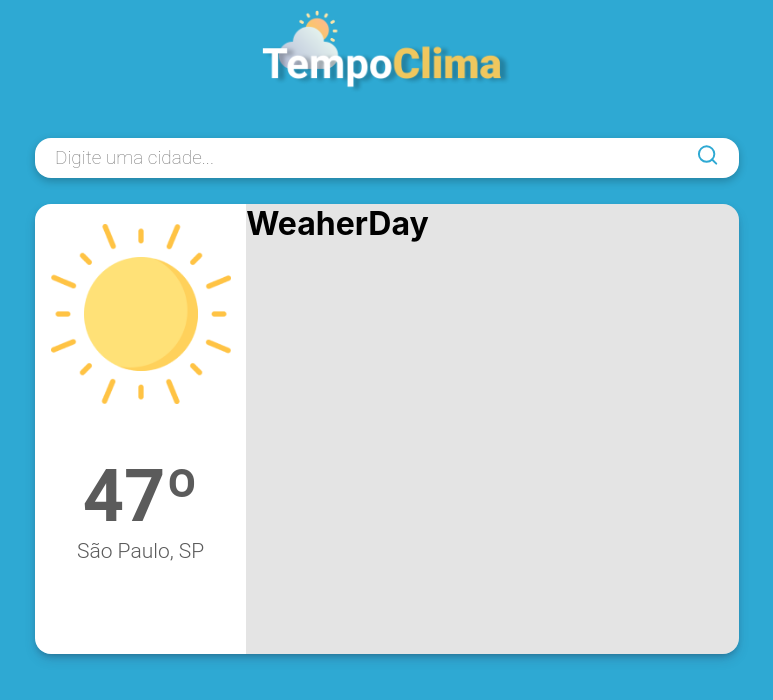
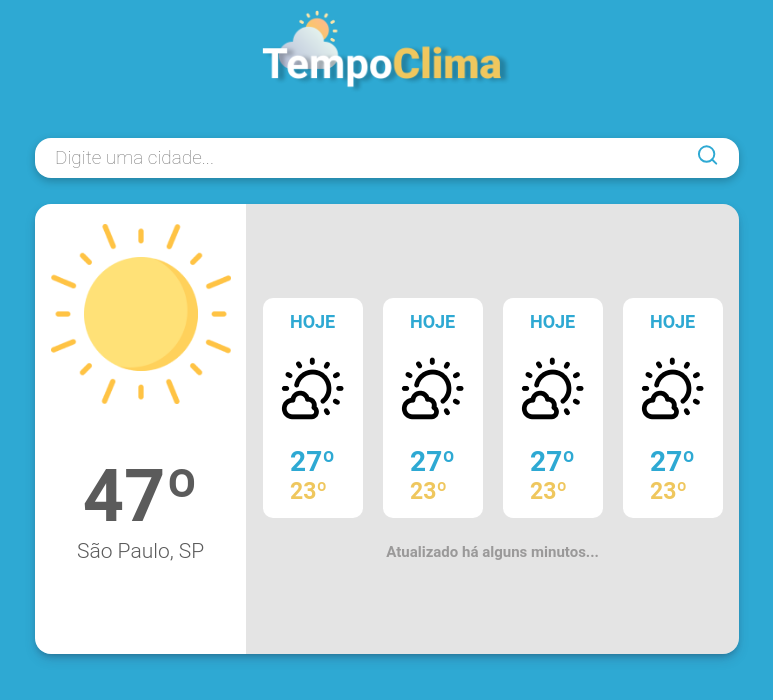
Before and after one commit to filipezaidan/weather-web, a React (Create React App) app in the folder weather/: page / in a window 1280 px wide. Shown: the top 700 px of the page, without its empty margins (253-1026 px from the left). Built offline with nearby package versions, Linux system fonts and the light colour scheme; the HTML template or start-up script is replaced by a standard one.

Commit message:
changes design in components

```diff
--- a/weather/src/App.styles.ts
+++ b/weather/src/App.styles.ts
@@ -69,13 +69,29 @@ export const WeatherToday = styled.div`
     border-radius: 16px 0px 0px 16px;
 
 `;
-export const WeatherWeek = styled.div`
+export const WeatherWrapper = styled.div`
+    display: flex;
+    /* padding: 20px; */
+    justify-content: center;
+    align-items: center;
+    flex-direction: column;
     background-color: #E4E4E4;
     height: 100%;
     width: 70%;
     border-radius: 0px 16px 16px 0px;
 `;
+export const WeatherWeek = styled.div`
+    display: flex;
+    flex-direction: row;
+`;
 
+export const WeatherUpdate = styled.p`
+    font-size: 15px;
+    font-family: 'Roboto';
+    font-weight: bold;
+    color: #9A9999;
+    margin-top: 25px
+`;
 export const WeatherImage = styled.img`
     width: 180px;
     height: 180px;
--- a/weather/src/App.tsx
+++ b/weather/src/App.tsx
@@ -27,9 +27,17 @@ const App = () => {
 
           </C.WeatherToday>
 
-          <C.WeatherWeek>
-            <WeatherDay/>
-          </C.WeatherWeek>
+          <C.WeatherWrapper>
+
+            <C.WeatherWeek>
+              <WeatherDay/>
+              <WeatherDay/>
+              <WeatherDay/>
+              <WeatherDay/>
+            </C.WeatherWeek>
+
+            <C.WeatherUpdate>Atualizado há alguns minutos...</C.WeatherUpdate>
+        </C.WeatherWrapper>
         </C.WeatherArea>
 
       </C.Container>
--- a/weather/src/components/WeatherWeekDay/index.tsx
+++ b/weather/src/components/WeatherWeekDay/index.tsx
@@ -1,8 +1,18 @@
 import * as C from './styles'
+import climate from '../../assets/climate.png';
 
 const WeatherDay = () => {
     return(
-        <h1>WeaherDay</h1>
+        <C.Container>
+            <C.Day>HOJE</C.Day>
+            <C.Icon src={climate}/>
+
+            <C.Temperature>
+                <C.Max>27º</C.Max>
+
+                <C.Min>23º</C.Min>
+            </C.Temperature>
+        </C.Container>
     );
 }
 
--- a/weather/src/components/WeatherWeekDay/styles.ts
+++ b/weather/src/components/WeatherWeekDay/styles.ts
@@ -1 +1,36 @@
 import styled from 'styled-components';
+
+
+export const Container = styled.div`
+    display: flex;
+    flex-direction: column;
+    justify-content: space-around;
+    align-items: center;
+    background-color: #FFF;
+    width: 100px;
+    height: 220px;
+    margin: 0px 10px;
+    border-radius: 10px;
+`;
+export const Day = styled.p`
+    font-size: 18px;
+    font-family: 'Roboto';
+    font-weight: bold;
+    color: #2EA9D3;
+
+`;
+export const Icon = styled.img``;
+export const Temperature = styled.div`
+`;
+export const Max = styled.div`
+    font-size: 28px;
+    font-family: 'Roboto';
+    font-weight: bold;
+    color: #2EA9D3;
+`;
+export const Min = styled.div`
+    font-size: 23px;
+    font-family: 'Roboto';
+    font-weight: bold;
+    color: #EFC75E;
+`;
```
Also changed, not shown: weather/src/assets/climate.png (added).
